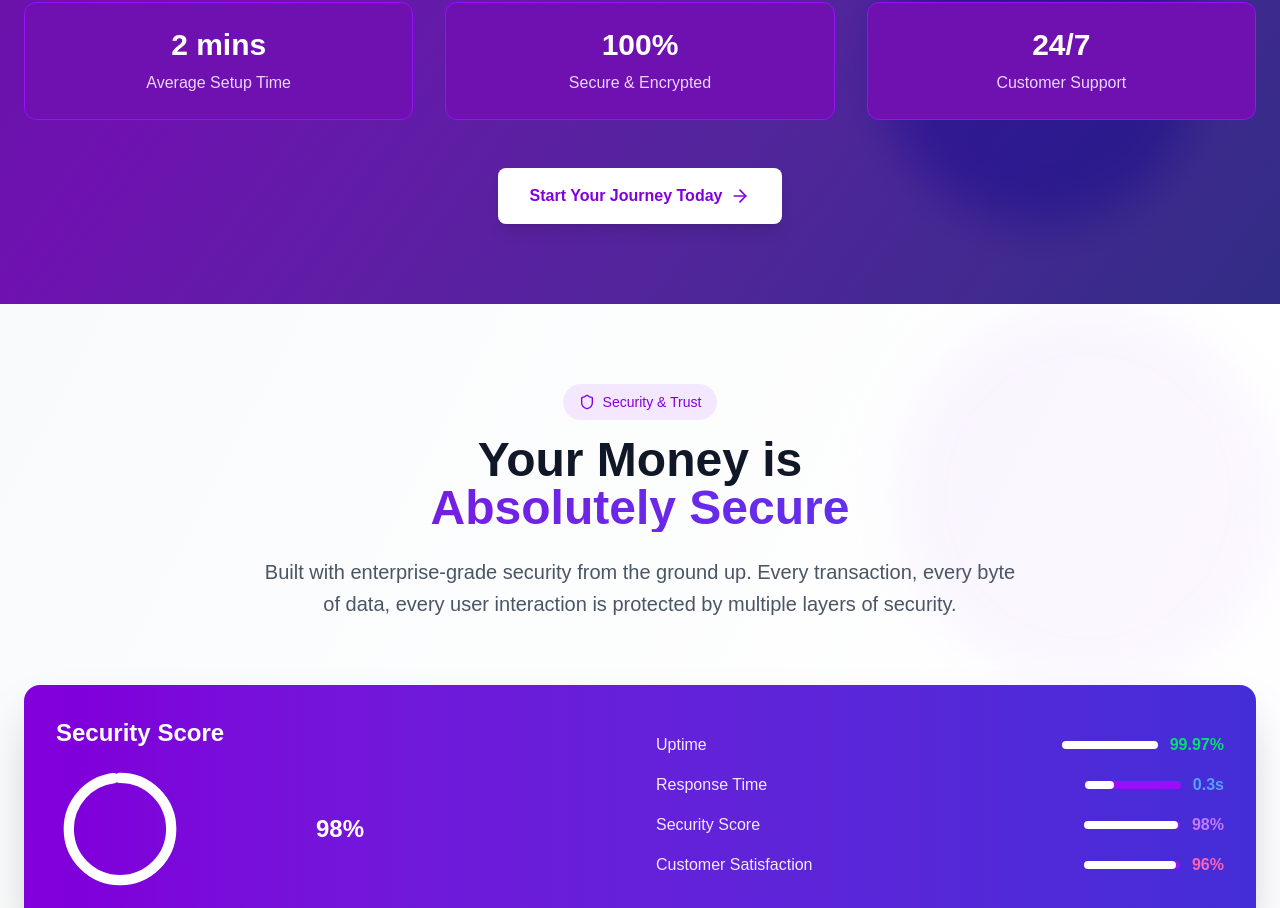
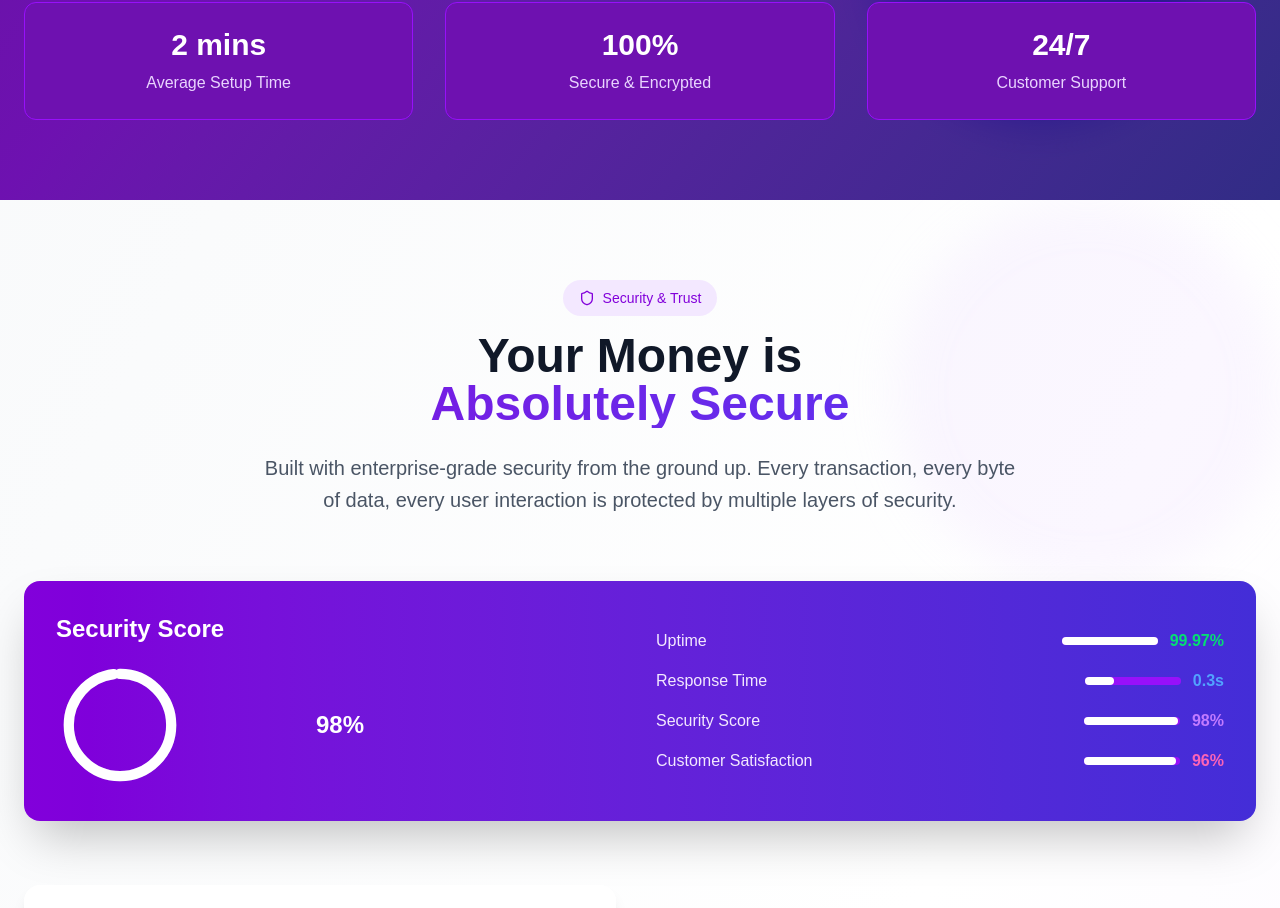
Before and after one commit to mohammadnobin/digital-wallet, a Next.js app: page / in a window 1280 px wide. Shown: the part 4502-5410 px from the top of the page. Built offline with nearby package versions, Linux system fonts and the light colour scheme.

Commit message:
edited Works Section

```diff
--- a/src/app/components/Home/worksSection.jsx
+++ b/src/app/components/Home/worksSection.jsx
@@ -320,14 +320,6 @@ export default function HowItWorksSection() {
             <div className="text-purple-200">Customer Support</div>
           </div>
         </div>
-
-        {/* CTA */}
-        <div className="text-center mt-12">
-          <button className="bg-white text-purple-700 px-8 py-4 rounded-lg font-semibold hover:bg-purple-50 transition-all duration-300 transform hover:scale-105 shadow-lg hover:shadow-2xl inline-flex items-center">
-            Start Your Journey Today
-            <ArrowRight className="ml-2 w-5 h-5" />
-          </button>
-        </div>
       </div>
     </section>
   );
```
Also changed, not shown: public/favicon.png.
